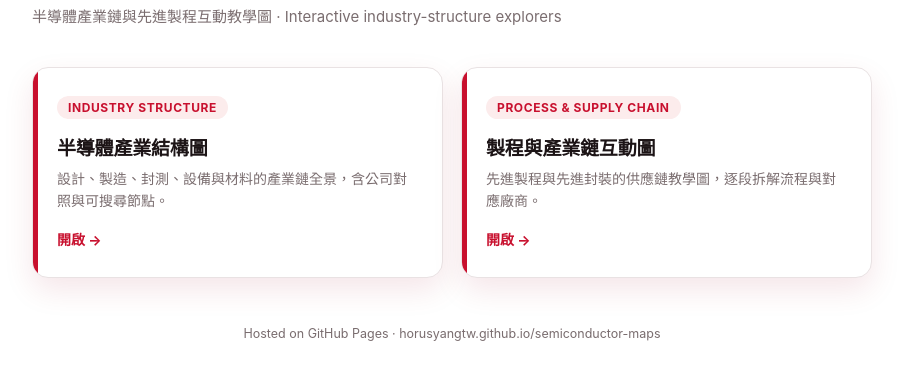
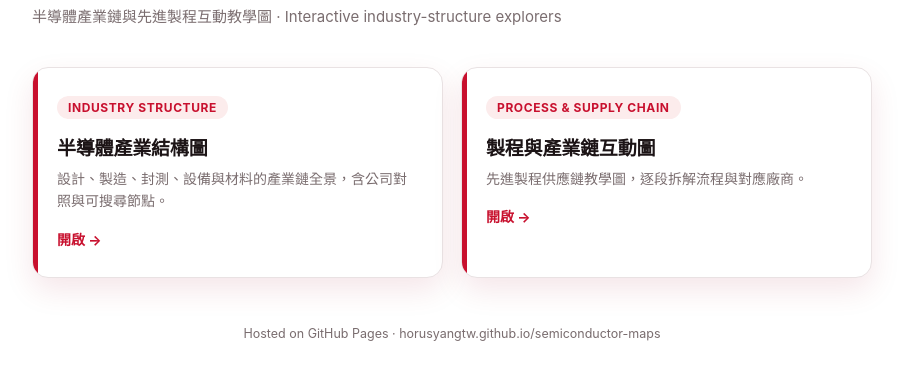
Before and after one commit to HorusYangTW/semiconductor-maps, a plain HTML site: page index.html in a window 1280 px wide. Shown: the part 174-554 px from the top of the page, without its empty margins (188-1091 px from the left). Drawn offline with Linux system fonts and the light colour scheme.

Commit message:
Change link and refine supply chain description
Updated link and modified description for clarity.

```diff
--- a/index.html
+++ b/index.html
@@ -89,10 +89,10 @@ footer{margin-top:46px;color:var(--muted);font-size:12.5px;text-align:center;lin
       <div class="arrow">開啟 →</div>
     </a>
 
-    <a class="card" href="semiconductor_process_supply_chain_explorer.html">
+    <a class="card" href="semiconductor_wafer_fabrication_learning_map.html">
       <span class="tag">Process &amp; Supply Chain</span>
       <h2>製程與產業鏈互動圖</h2>
-      <p>先進製程與先進封裝的供應鏈教學圖，逐段拆解流程與對應廠商。</p>
+      <p>先進製程供應鏈教學圖，逐段拆解流程與對應廠商。</p>
       <div class="arrow">開啟 →</div>
     </a>
   </div>
```
